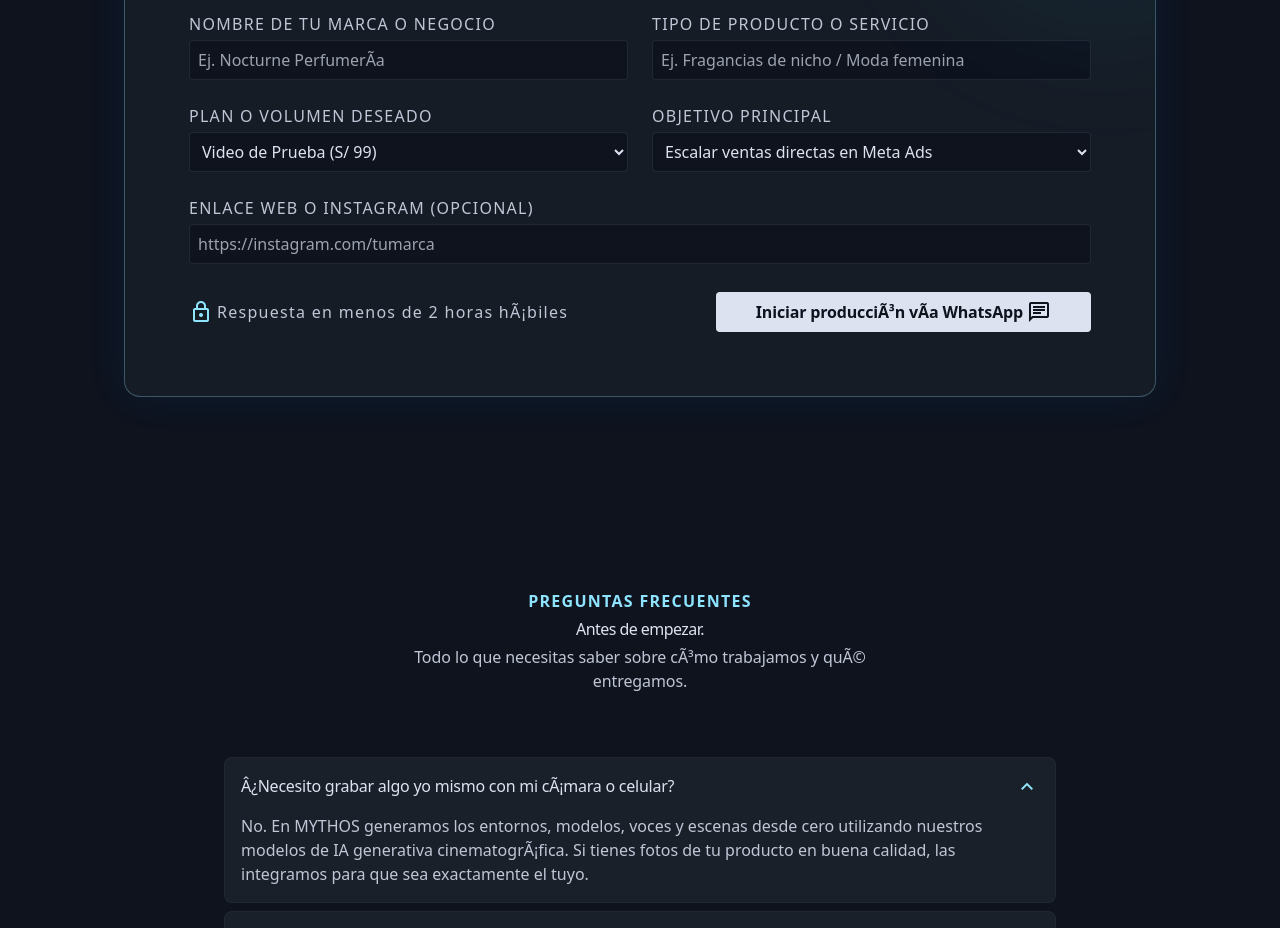
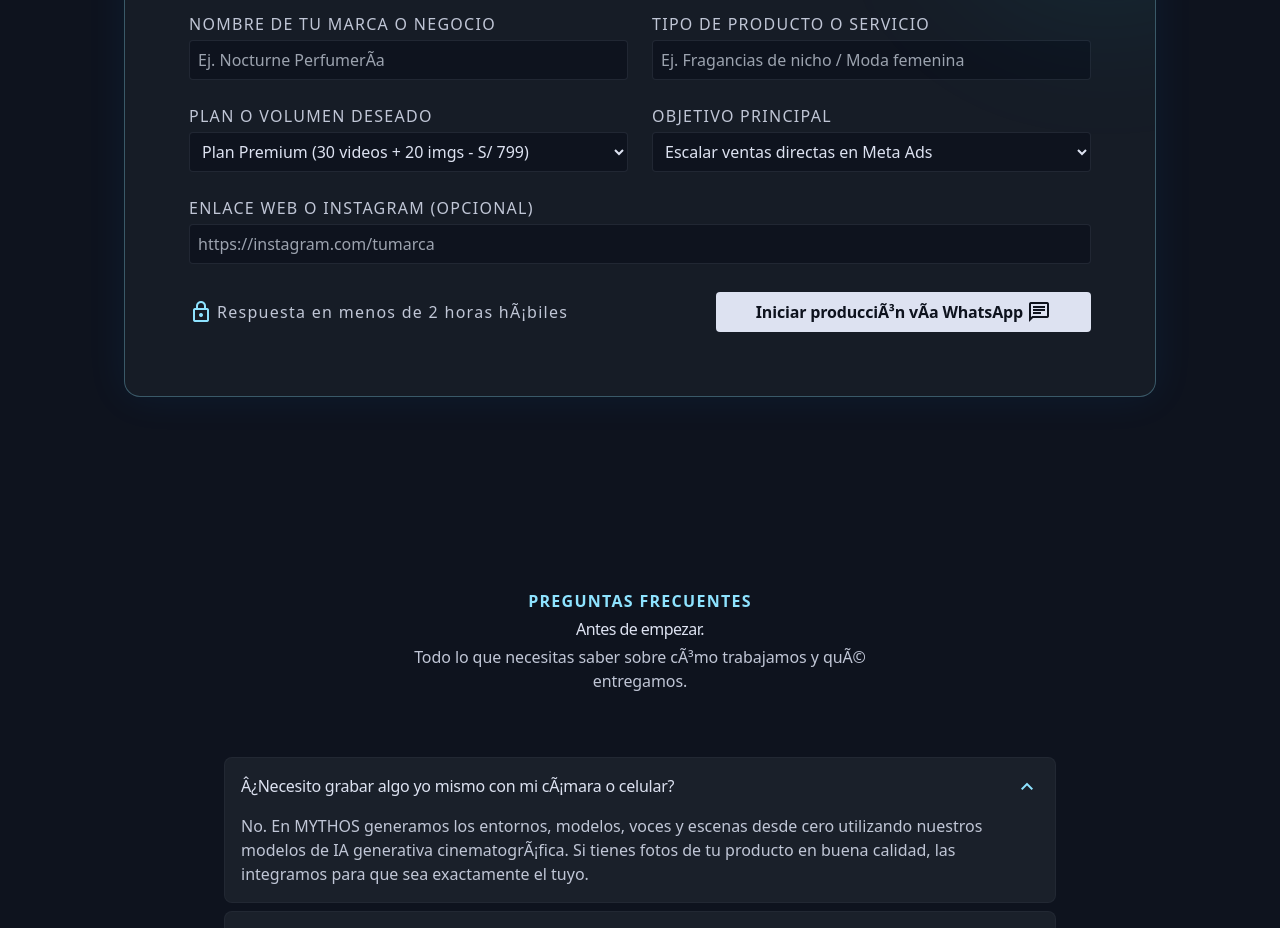
Before and after one commit to lanzaloagency/MYTHOS-WEB, a Next.js app: page / in a window 1280 px wide. Shown: the part 8180-9108 px from the top of the page. Built offline with nearby package versions, Linux system fonts and the light colour scheme; a web font is replaced by a local one.

Commit message:
Fix TypeScript boolean attributes and U+FFFD text encoding issues

```diff
--- a/src/app/page.tsx
+++ b/src/app/page.tsx
@@ -679,18 +679,18 @@ export default function Page() {
 <form className="grid grid-cols-1 md:grid-cols-2 gap-space-lg" id="mythos-generator-form">
 <div className="flex flex-col gap-1">
 <label className="font-label-sm text-label-sm uppercase tracking-wider text-on-surface-variant" htmlFor="brand-name">Nombre de tu marca o negocio</label>
-<input className="h-10 px-space-sm rounded bg-surface border border-outline-variant/40 text-on-surface focus:border-secondary focus:outline-none transition-colors" id="brand-name" placeholder="Ej. Nocturne PerfumerÃ­a" required="" type="text"/>
+<input className="h-10 px-space-sm rounded bg-surface border border-outline-variant/40 text-on-surface focus:border-secondary focus:outline-none transition-colors" id="brand-name" placeholder="Ej. Nocturne PerfumerÃ­a" required type="text"/>
 </div>
 <div className="flex flex-col gap-1">
 <label className="font-label-sm text-label-sm uppercase tracking-wider text-on-surface-variant" htmlFor="brand-type">Tipo de producto o servicio</label>
-<input className="h-10 px-space-sm rounded bg-surface border border-outline-variant/40 text-on-surface focus:border-secondary focus:outline-none transition-colors" id="brand-type" placeholder="Ej. Fragancias de nicho / Moda femenina" required="" type="text"/>
+<input className="h-10 px-space-sm rounded bg-surface border border-outline-variant/40 text-on-surface focus:border-secondary focus:outline-none transition-colors" id="brand-type" placeholder="Ej. Fragancias de nicho / Moda femenina" required type="text"/>
 </div>
 <div className="flex flex-col gap-1">
 <label className="font-label-sm text-label-sm uppercase tracking-wider text-on-surface-variant" htmlFor="brand-plan">Plan o volumen deseado</label>
 <select className="h-10 px-space-sm rounded bg-surface border border-outline-variant/40 text-on-surface focus:border-secondary focus:outline-none transition-colors" id="brand-plan">
 <option value="Prueba S/ 99">Video de Prueba (S/ 99)</option>
 <option value="Esencial S/ 299">Plan Esencial (10 videos + 5 imgs - S/ 299)</option>
-<option selected="" value="Premium S/ 799">Plan Premium (30 videos + 20 imgs - S/ 799)</option>
+<option selected value="Premium S/ 799">Plan Premium (30 videos + 20 imgs - S/ 799)</option>
 <option value="VIP S/ 1,290">Plan VIP Escala (50 videos + 40 imgs - S/ 1,290)</option>
 <option value="A medida">ProducciÃ³n a medida (+50 piezas)</option>
 </select>
@@ -1530,7 +1530,7 @@ export default function Page() {
 <label className="font-label-sm text-label-sm uppercase tracking-wider text-tertiary">Plan preferido</label>
 <div className="grid grid-cols-3 gap-2">
 <label className="flex flex-col items-center justify-center p-3 rounded-full bg-surface-container cursor-pointer hover:bg-surface-container-high transition-colors">
-<input checked="" className="hidden" name="plan" type="radio"/>
+<input checked className="hidden" name="plan" type="radio"/>
 <span className="font-label-sm text-label-sm uppercase font-semibold text-secondary">Premium</span>
 <span className="font-body-sm text-body-sm text-on-surface-variant">S/ 799</span>
 </label>
```
